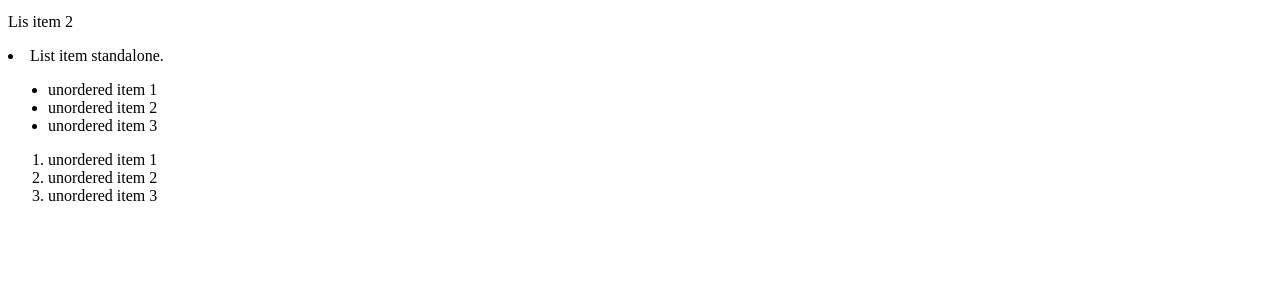
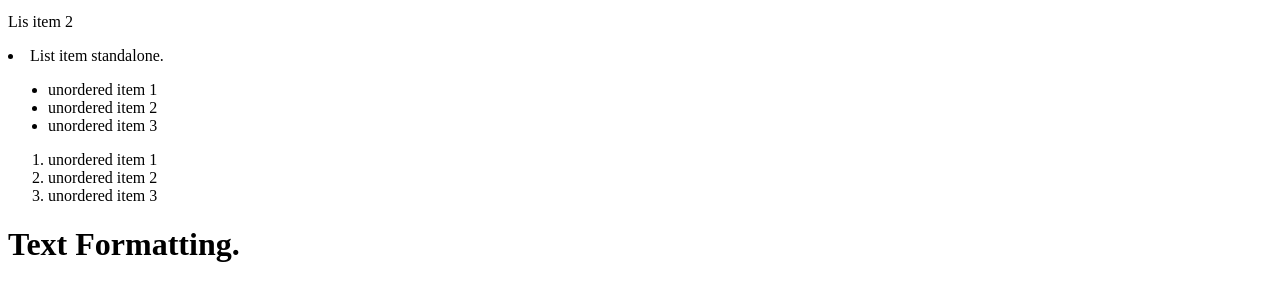
Before and after one commit to Alphaoo1/Frontend, a plain HTML site: page HTML_Sandbox/index.html in a window 1280 px wide. Shown: the part 776-1061 px from the top of the page. Before the commit the page ends 997 px from the top, so only its background shows below. Drawn offline with Linux system fonts and the light colour scheme.

Commit message:
Text formatting syntax

```diff
--- a/HTML_Sandbox/index.html
+++ b/HTML_Sandbox/index.html
@@ -61,5 +61,17 @@
             <li>unordered item 2</li>
             <li>unordered item 3</li>
         </ol>
+
+        <!-- Text Formatting -->
+        <h1>Text Formatting.</h1>
+
+        <!-- Bold: <strong> -->
+        <!-- Italic: <em> -->
+        <!-- Underline: <u> -->
+        <!-- Highlight: <mark> -->
+        <!-- Subscripts: <sub> -->
+        <!-- Superscript: <sup> -->
+
+
     </body>
 </html>
```
